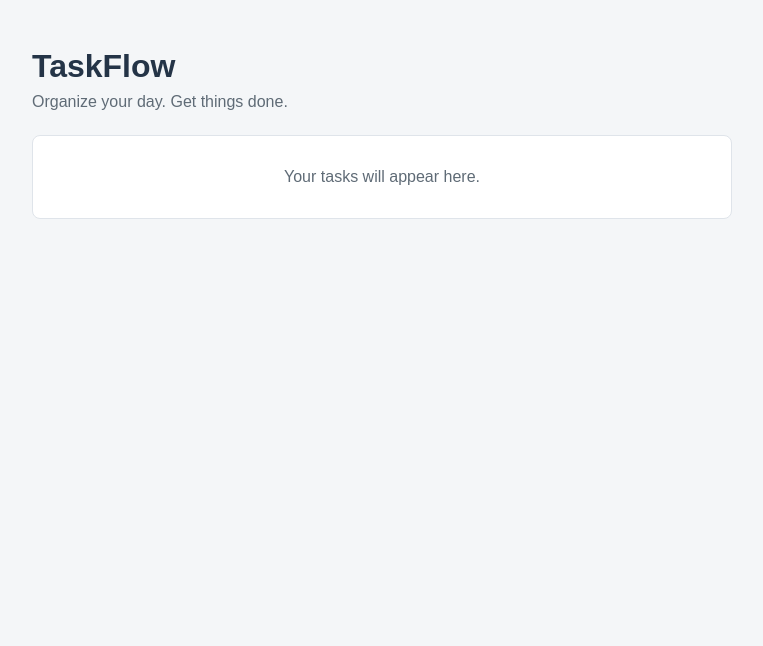
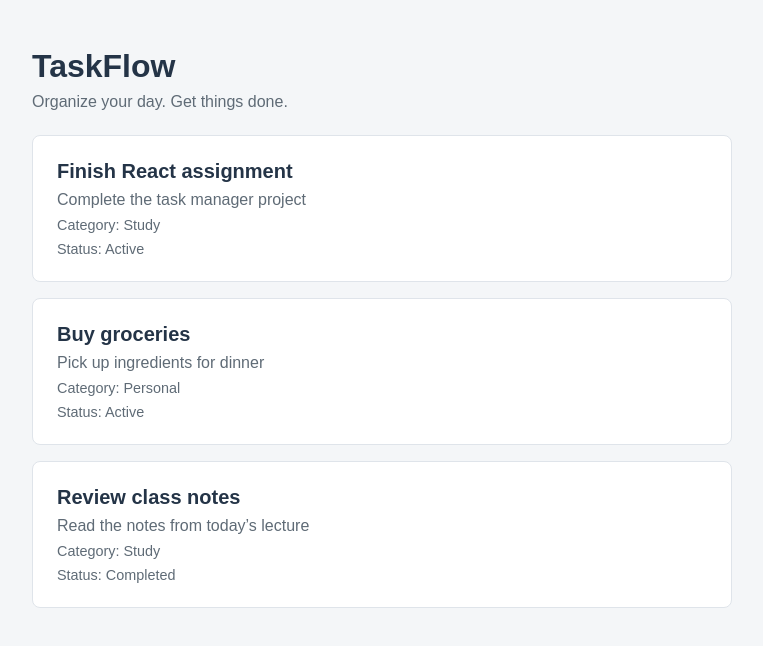
Before and after one commit to samirkhatri9/Taskflow, a React (Vite) app: page / in a window 1280 px wide. Shown: the top 646 px of the page, without its empty margins (258-1021 px from the left). Built offline with nearby package versions, Linux system fonts and the light colour scheme.

Commit message:
display tasks using reusable components

```diff
--- a/index.html
+++ b/index.html
@@ -2,9 +2,8 @@
 <html lang="en">
   <head>
     <meta charset="UTF-8" />
-    <link rel="icon" type="image/svg+xml" href="/favicon.svg" />
     <meta name="viewport" content="width=device-width, initial-scale=1.0" />
-    <title>college-project</title>
+    <title>TaskFlow</title>
   </head>
   <body>
     <div id="root"></div>
--- a/src/App.jsx
+++ b/src/App.jsx
@@ -1,13 +1,36 @@
+import { useState } from 'react'
 import Header from './components/Header'
+import TaskList from './components/TaskList'
 
 function App() {
+  const [tasks] = useState([
+    {
+      id: 1,
+      title: 'Finish React assignment',
+      description: 'Complete the task manager project',
+      category: 'Study',
+      completed: false,
+    },
+    {
+      id: 2,
+      title: 'Buy groceries',
+      description: 'Pick up ingredients for dinner',
+      category: 'Personal',
+      completed: false,
+    },
+    {
+      id: 3,
+      title: 'Review class notes',
+      description: 'Read the notes from today’s lecture',
+      category: 'Study',
+      completed: true,
+    },
+  ])
+
   return (
     <main className="app-container">
       <Header />
-
-      <section className="task-placeholder" aria-label="Tasks">
-        <p>Your tasks will appear here.</p>
-      </section>
+      <TaskList tasks={tasks} />
     </main>
   )
 }
--- a/src/components/TaskItem.jsx
+++ b/src/components/TaskItem.jsx
@@ -1,5 +1,14 @@
-function TaskItem() {
-  return <div>Task item will appear here.</div>
+function TaskItem({ task }) {
+  const status = task.completed ? 'Completed' : 'Active'
+
+  return (
+    <article className="task-card">
+      <h2>{task.title}</h2>
+      <p className="task-description">{task.description}</p>
+      <p className="task-category">Category: {task.category}</p>
+      <p className="task-status">Status: {status}</p>
+    </article>
+  )
 }
 
 export default TaskItem
--- a/src/components/TaskList.jsx
+++ b/src/components/TaskList.jsx
@@ -1,5 +1,13 @@
-function TaskList() {
-  return <div>Task list will appear here.</div>
+import TaskItem from './TaskItem'
+
+function TaskList({ tasks }) {
+  return (
+    <section className="task-list" aria-label="Tasks">
+      {tasks.map((task) => (
+        <TaskItem key={task.id} task={task} />
+      ))}
+    </section>
+  )
 }
 
 export default TaskList
--- a/src/index.css
+++ b/src/index.css
@@ -29,17 +29,33 @@ body {
   color: #5f6b76;
 }
 
-.task-placeholder {
-  padding: 32px;
+.task-list {
+  display: grid;
+  gap: 16px;
+}
+
+.task-card {
+  padding: 24px;
   background-color: #ffffff;
   border: 1px solid #dfe4ea;
   border-radius: 8px;
-  text-align: center;
 }
 
-.task-placeholder p {
-  margin: 0;
+.task-card h2 {
+  margin: 0 0 8px;
+  font-size: 1.25rem;
+}
+
+.task-description,
+.task-category,
+.task-status {
+  margin: 8px 0 0;
   color: #5f6b76;
+}
+
+.task-category,
+.task-status {
+  font-size: 0.9rem;
 }
 
 @media (max-width: 480px) {
```
